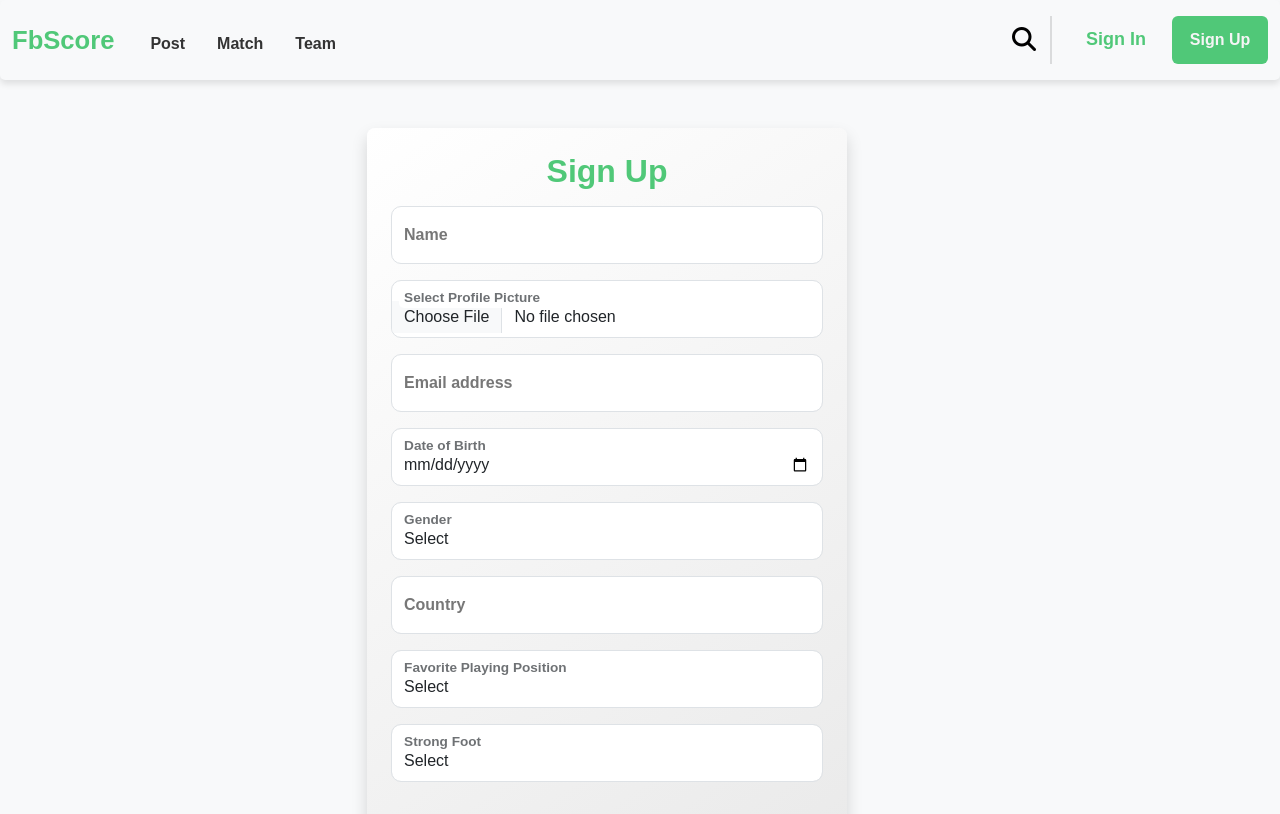
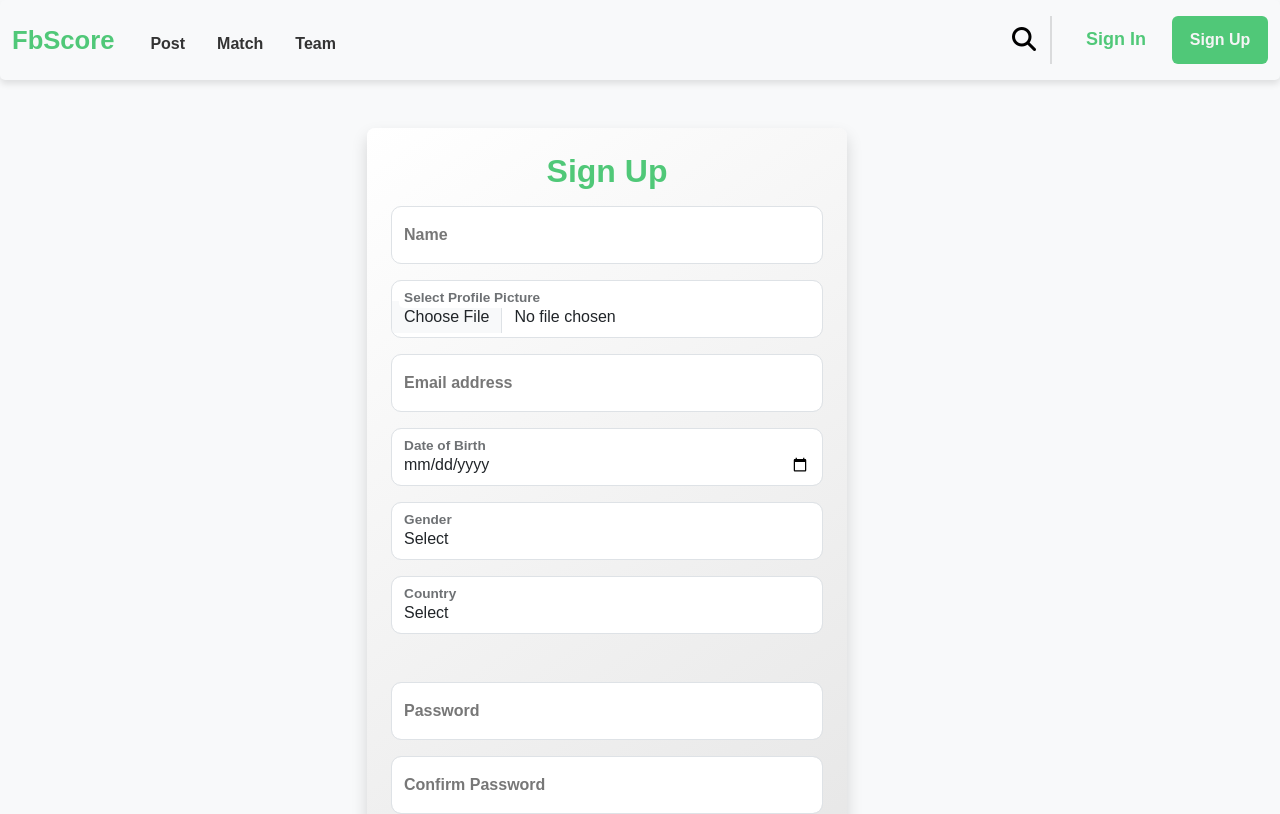
Before and after one commit to mohmedpatel7/fbscore, a React (Vite) app: page /Signup in a window 1280 px wide. Shown: the top 814 px of the page. Built offline with nearby package versions, Linux system fonts and the light colour scheme.

Commit message:
signup component updated

```diff
--- /dev/null
+++ b/src/Redux/fetures/authentication.js
@@ -0,0 +1,80 @@
+import { createSlice, createAsyncThunk } from "@reduxjs/toolkit";
+
+const url = "http://localhost:5000/";
+
+// Send OTP Async Thunk
+export const sendOtp = createAsyncThunk("auth/sendOtp", async (payload) => {
+  const response = await fetch(`${url}api/auth/sendotp`, {
+    method: "POST",
+    headers: {
+      "Content-Type": "application/json",
+    },
+    body: JSON.stringify(payload), // Payload is required for most POST APIs
+  });
+
+  if (!response.ok) {
+    throw new Error(response.statusText);
+  }
+
+  return response.json();
+});
+
+// Sign Up Async Thunk
+export const SignUp = createAsyncThunk("auth/SignUp", async (payload) => {
+  const response = await fetch(`${url}api/auth/signup`, {
+    method: "POST",
+    headers: {
+      "Content-Type": "application/json",
+    },
+    body: JSON.stringify(payload), // Payload for signup
+  });
+
+  if (!response.ok) {
+    throw new Error(response.statusText);
+  }
+
+  return response.json();
+});
+
+// Auth Slice
+const authSlice = createSlice({
+  name: "auth",
+  initialState: {
+    isLoading: false,
+    data: [],
+    error: null,
+  },
+  extraReducers: (builder) => {
+    // Handle sendOtp cases
+    builder.addCase(sendOtp.pending, (state) => {
+      state.isLoading = true;
+      state.error = null;
+    });
+    builder.addCase(sendOtp.fulfilled, (state, action) => {
+      state.isLoading = false;
+      state.data = action.payload; // Overwrite instead of push
+      state.error = null;
+    });
+    builder.addCase(sendOtp.rejected, (state, action) => {
+      state.isLoading = false;
+      state.error = action.error.message;
+    });
+
+    // Handle SignUp cases
+    builder.addCase(SignUp.pending, (state) => {
+      state.isLoading = true;
+      state.error = null;
+    });
+    builder.addCase(SignUp.fulfilled, (state, action) => {
+      state.isLoading = false;
+      state.data = action.payload;
+      state.error = null;
+    });
+    builder.addCase(SignUp.rejected, (state, action) => {
+      state.isLoading = false;
+      state.error = action.error.message;
+    });
+  },
+});
+
+export default authSlice.reducer;
--- a/src/Redux/store/store.js
+++ b/src/Redux/store/store.js
@@ -0,0 +1,10 @@
+import { configureStore } from "@reduxjs/toolkit";
+import authSlice from "../fetures/authentication";
+
+const store = configureStore({
+  reducer: {
+    authSlice: authSlice,
+  },
+});
+
+export default store;
--- a/src/components/Authentication/Signup.jsx
+++ b/src/components/Authentication/Signup.jsx
@@ -1,84 +1,148 @@
 import React, { useState } from "react";
 import "bootstrap/dist/css/bootstrap.min.css";
 import "./style/style.css";
-import { useNavigate } from "react-router-dom";
-import { useToast } from "../Genral/ToastContext";
+import { useNavigate } from "react-router-dom"; // Navigation hook for routing.
+import { useToast } from "../Genral/ToastContext"; // Custom Toast Context for notifications.
+import { useDispatch } from "react-redux"; // Dispatch hook for Redux actions.
+import { sendOtp } from "../../Redux/fetures/authentication"; // Redux action for sending OTP.
 
 export default function Signup() {
+  // State for form validation.
   const [validated, setValidated] = useState(false);
+
+  // States for password and password confirmation, along with error handling.
   const [password, setPassword] = useState("");
   const [confirmPassword, setConfirmPassword] = useState("");
   const [passwordError, setPasswordError] = useState(false);
 
-  const { showToast } = useToast();
+  // State to store user inputs.
+  const [formData, setFormData] = useState({
+    name: "",
+    email: "",
+    dob: "",
+    gender: "",
+    country: "",
+    position: "",
+    strongFoot: "",
+    pic: null,
+  });
 
+  // File input error state.
+  const [fileError, setFileError] = useState("");
+
+  const { showToast } = useToast(); // To display toast notifications.
+  const dispatch = useDispatch(); // For dispatching Redux actions.
+  const navigate = useNavigate(); // For programmatic navigation.
+
+  // **Handle input change:** Updates the corresponding field in the `formData` state.
+  const handleChange = (e) => {
+    const { name, value } = e.target;
+    setFormData((prevData) => ({
+      ...prevData,
+      [name]: value,
+    }));
+  };
+
+  // **Handle file input change:** Validates the file type and stores the selected file in `formData`.
+  const handleFileChange = (e) => {
+    const file = e.target.files[0];
+    const validTypes = ["image/jpeg", "image/jpg", "image/png"];
+    if (file && validTypes.includes(file.type)) {
+      setFormData((prevData) => ({
+        ...prevData,
+        pic: file,
+      }));
+      setFileError(""); // Clear any previous file error.
+    } else {
+      setFileError("Please upload a valid image file (jpeg, jpg, png).");
+    }
+  };
+
+  // **Handle form submission:**
   const handleSubmit = (event) => {
-    event.preventDefault();
+    event.preventDefault(); // Prevents the default form submission behavior.
+
     const form = event.currentTarget;
 
-    // Check if passwords match
+    // **Password Validation:**
     if (password !== confirmPassword) {
-      setPasswordError(true);
+      setPasswordError(true); // Set error if passwords do not match.
     } else {
       setPasswordError(false);
     }
 
-    // Validate the form
-    if (form.checkValidity() === false || password !== confirmPassword) {
-      event.stopPropagation();
+    // **Form Validation:**
+    if (
+      form.checkValidity() === false ||
+      password !== confirmPassword ||
+      fileError
+    ) {
+      event.stopPropagation(); // Stops further event propagation if validation fails.
     } else {
-      showToast("Verify your email", "success");
-      navigate("/Otppage");
+      // Dispatching Redux action to send OTP to the provided email.
+      dispatch(sendOtp({ email: formData.email }))
+        .then(() => {
+          showToast("Verify your email", "success"); // Show success toast.
+          navigate("/Otppage"); // Redirect to OTP verification page.
+        })
+        .catch(() => {
+          showToast("Error sending OTP", "error"); // Show error toast.
+        });
     }
 
-    setValidated(true);
+    setValidated(true); // Sets form validation state to true.
   };
 
-  const navigate = useNavigate();
-
   return (
-    <>
     <div className="container">
       <div className="row">
         <div className="col-md-3"></div>
         <div className="col-md-6">
           <div className="card-lg mt-5 mb-4 p-4 shadow rounded-3">
             <h2 className="mb-3 text-center">Sign Up</h2>
+
+            {/* Form */}
             <form
-                className={`needs-validation ${
-                  validated ? "was-validated" : ""
-                }`}
+              className={`needs-validation ${validated ? "was-validated" : ""}`}
               noValidate
               onSubmit={handleSubmit}
             >
+              {/* Name Input */}
               <div className="form-floating mb-3">
                 <input
                   type="text"
                   className="form-control"
-                    id="floatingName"
+                  name="name"
                   placeholder="Name"
+                  value={formData.name}
+                  onChange={handleChange}
                   required
                 />
                 <label htmlFor="floatingName">Name</label>
                 <div className="invalid-feedback">Name is required.</div>
               </div>
+
+              {/* Profile Picture Input */}
               <div className="form-floating mb-3">
                 <input
                   type="file"
-                    className="form-control"
-                    id="floatingProfile"
+                  className={`form-control ${fileError ? "is-invalid" : ""}`}
+                  name="floatingProfile"
                   placeholder="Profile Picture"
+                  onChange={handleFileChange}
                 />
-                  <label htmlFor="floatingProfile">
-                    Select Profile Picture
-                  </label>
+                <label htmlFor="floatingProfile">Select Profile Picture</label>
               </div>
+
+              {/* Email Input */}
               <div className="form-floating mb-3">
                 <input
                   type="email"
                   className="form-control"
-                    id="floatingEmail"
+                  name="email"
                   placeholder="name@example.com"
+                  value={formData.email}
+                  onChange={handleChange}
                   required
                 />
                 <label htmlFor="floatingEmail">Email address</label>
@@ -86,12 +150,16 @@ export default function Signup() {
                   Please provide a valid email address.
                 </div>
               </div>
+
+              {/* Date of Birth Input */}
               <div className="form-floating mb-3">
                 <input
                   type="date"
                   className="form-control"
-                    id="floatingDob"
+                  name="dob"
                   placeholder="Date of Birth"
+                  value={formData.dob}
+                  onChange={handleChange}
                   required
                 />
                 <label htmlFor="floatingDob">Date of Birth</label>
@@ -99,11 +167,15 @@ export default function Signup() {
                   Date of Birth is required.
                 </div>
               </div>
+
+              {/* Gender Input */}
               <div className="form-floating mb-3">
                 <select
                   className="form-control"
-                    id="floatingGender"
+                  name="gender"
                   placeholder="Gender"
+                  value={formData.gender}
+                  onChange={handleChange}
                   required
                 >
                   <option value="">Select</option>
@@ -115,74 +187,30 @@ export default function Signup() {
                   Please select your gender.
                 </div>
               </div>
+
+              {/* Country Input */}
               <div className="form-floating mb-3">
-                  <input
-                    type="text"
+                <select
                   className="form-control"
-                    id="floatingCountry"
+                  name="country"
                   placeholder="Country"
+                  value={formData.country}
+                  onChange={handleChange}
                   required
-                  />
+                >
+                  <option>Select</option>
+                  <option>India</option>
+                </select>
                 <label htmlFor="floatingCountry">Country</label>
                 <div className="invalid-feedback">Country is required.</div>
               </div>
-                <div className="form-floating mb-3">
-                  <select
-                    className="form-control"
-                    id="floatingPosition"
-                    placeholder="Position"
-                    required
-                  >
-                    <option value="">Select</option>
-                    <optgroup label="Attack">
-                      <option>ST</option>
-                      <option>CF</option>
-                      <option>RW</option>
-                      <option>LW</option>
-                    </optgroup>
-                    <optgroup label="Midfield">
-                      <option>CAM</option>
-                      <option>CM</option>
-                      <option>RM</option>
-                      <option>LM</option>
-                    </optgroup>
-                    <optgroup label="Defense">
-                      <option>RB</option>
-                      <option>LB</option>
-                      <option>CB</option>
-                    </optgroup>
-                    <optgroup label="Goalkeeper">
-                      <option>GK</option>
-                    </optgroup>
-                  </select>
-                  <label htmlFor="floatingPosition">
-                    Favorite Playing Position
-                  </label>
-                  <div className="invalid-feedback">
-                    Please select your favorite playing position.
-                  </div>
-                </div>
-                <div className="form-floating mb-3">
-                  <select
-                    className="form-control"
-                    id="floatingFoot"
-                    placeholder="Strong Foot"
-                    required
-                  >
-                    <option value="">Select</option>
-                    <option>Right</option>
-                    <option>Left</option>
-                  </select>
-                  <label htmlFor="floatingFoot">Strong Foot</label>
-                  <div className="invalid-feedback">
-                    Please select your strong foot.
-                  </div>
-                </div>
+
+              {/* Password Input */}
               <div className="form-floating mb-3 mt-5">
                 <input
                   type="password"
                   className="form-control"
-                    id="floatingPassword"
+                  name="floatingPassword"
                   placeholder="Password"
                   value={password}
                   onChange={(e) => setPassword(e.target.value)}
@@ -191,13 +219,15 @@ export default function Signup() {
                 <label htmlFor="floatingPassword">Password</label>
                 <div className="invalid-feedback">Password is required.</div>
               </div>
+
+              {/* Confirm Password Input */}
               <div className="form-floating mb-3">
                 <input
                   type="password"
                   className={`form-control ${
                     passwordError ? "is-invalid" : ""
                   }`}
-                    id="floatingConfirmPassword"
+                  name="floatingConfirmPassword"
                   placeholder="Confirm Password"
                   value={confirmPassword}
                   onChange={(e) => setConfirmPassword(e.target.value)}
@@ -213,6 +243,7 @@ export default function Signup() {
                 </div>
               </div>
 
+              {/* Buttons */}
               <button type="reset" className="btn btn-primary">
                 Clear
               </button>
@@ -225,6 +256,5 @@ export default function Signup() {
         <div className="col-md-3"></div>
       </div>
     </div>
-    </>
   );
 }
--- a/src/main.jsx
+++ b/src/main.jsx
@@ -2,11 +2,15 @@ import { StrictMode } from "react";
 import { createRoot } from "react-dom/client";
 import App from "./App.jsx";
 import { ToastProvider } from "./components/Genral/ToastContext.jsx";
+import { Provider } from "react-redux";
+import store from "./Redux/store/store.js";
 
 createRoot(document.getElementById("root")).render(
-  <ToastProvider>
-    <StrictMode>
-      <App />
-    </StrictMode>
-  </ToastProvider>
+  <Provider store={store}>
+    <ToastProvider>
+      <StrictMode>
+        <App />
+      </StrictMode>
+    </ToastProvider>
+  </Provider>
 );
```
Lines whose indentation alone changed are shown as unchanged.
